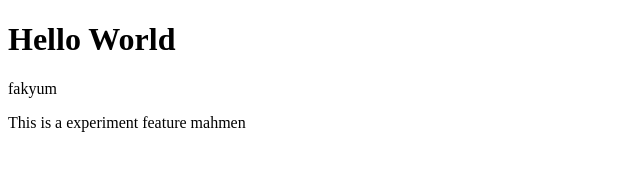
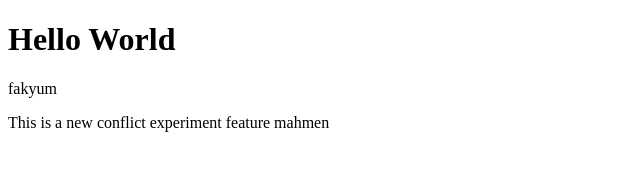
Before and after one commit to E1mar-cay/new-repository, a plain HTML site: page index.html in a window 1280 px wide. Shown: the whole page, without its empty margins (0-640 px from the left). Drawn offline with Linux system fonts and the light colour scheme.

Commit message:
modify p tag in line 11

```diff
--- a/index.html
+++ b/index.html
@@ -8,6 +8,6 @@
 <body>
     <h1>Hello World</h1>
     <p>fakyum</p>
-    <p>This is a experiment feature mahmen</p>
+    <p>This is a new conflict experiment feature mahmen</p>
 </body>
 </html>
```
